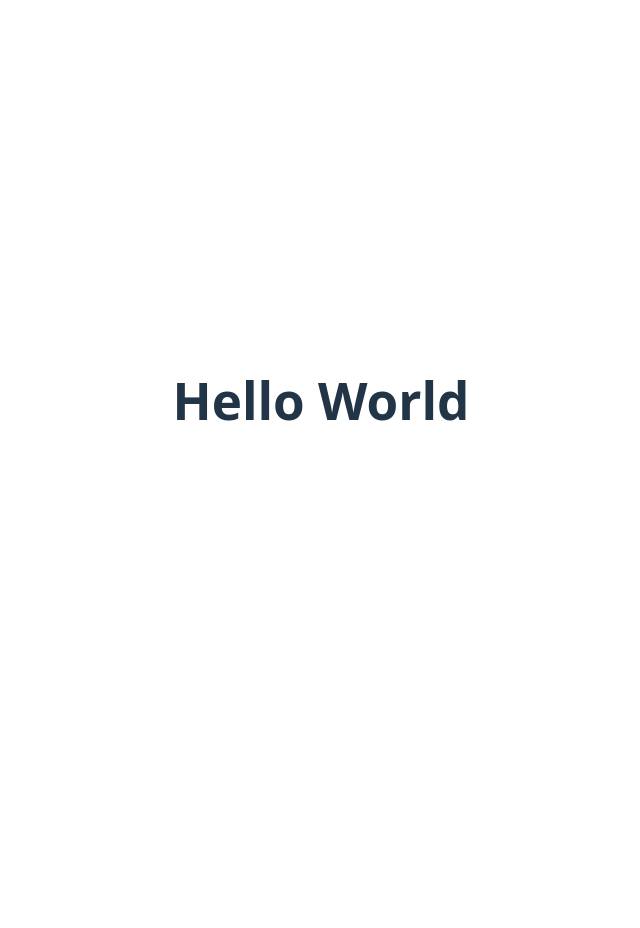
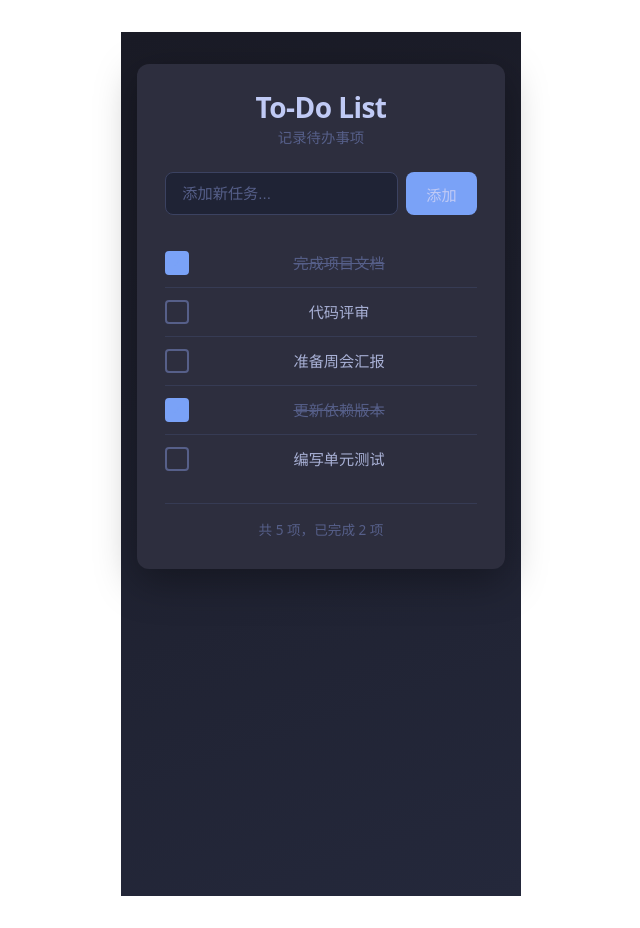
Before and after one commit to luckyBoy-11111/git_test, a Vue app: page / in a window 1280 px wide. Shown: the whole page, without its empty margins (319-959 px from the left). Before the commit the page ends 800 px from the top, so only its background shows below. Built offline with nearby package versions, Linux system fonts and the light colour scheme.

Commit message:
完成静态页面的开发工作

```diff
--- a/index.html
+++ b/index.html
@@ -4,7 +4,7 @@
     <meta charset="UTF-8" />
     <link rel="icon" type="image/svg+xml" href="/vite.svg" />
     <meta name="viewport" content="width=device-width, initial-scale=1.0" />
-    <title>git-vue-test</title>
+    <title>To-Do List</title>
   </head>
   <body>
     <div id="app"></div>
--- a/src/App.vue
+++ b/src/App.vue
@@ -1,11 +1,174 @@
 <template>
-  <div>
-    <h1>Hello World</h1>
+  <div class="todo-page">
+    <div class="todo-card">
+      <h1 class="todo-title">To-Do List</h1>
+      <p class="todo-subtitle">记录待办事项</p>
+
+      <div class="todo-input-area">
+        <input
+          type="text"
+          class="todo-input"
+          placeholder="添加新任务..."
+          readonly
+        />
+        <button type="button" class="todo-add-btn">添加</button>
+      </div>
+
+      <ul class="todo-list">
+        <li class="todo-item todo-item--done">
+          <span class="todo-checkbox" aria-hidden="true">✓</span>
+          <span class="todo-text">完成项目文档</span>
+        </li>
+        <li class="todo-item">
+          <span class="todo-checkbox" aria-hidden="true"></span>
+          <span class="todo-text">代码评审</span>
+        </li>
+        <li class="todo-item">
+          <span class="todo-checkbox" aria-hidden="true"></span>
+          <span class="todo-text">准备周会汇报</span>
+        </li>
+        <li class="todo-item todo-item--done">
+          <span class="todo-checkbox" aria-hidden="true">✓</span>
+          <span class="todo-text">更新依赖版本</span>
+        </li>
+        <li class="todo-item">
+          <span class="todo-checkbox" aria-hidden="true"></span>
+          <span class="todo-text">编写单元测试</span>
+        </li>
+      </ul>
+
+      <div class="todo-footer">
+        <span class="todo-count">共 5 项，已完成 2 项</span>
+      </div>
+    </div>
   </div>
 </template>
 
 <script setup lang="ts">
-
+// 静态页面，无逻辑
 </script>
 
-<style scoped></style>
+<style scoped>
+.todo-page {
+  min-height: 100vh;
+  padding: 2rem 1rem;
+  display: flex;
+  justify-content: center;
+  align-items: flex-start;
+  background: linear-gradient(160deg, #1a1b26 0%, #24283b 100%);
+}
+
+.todo-card {
+  width: 100%;
+  max-width: 420px;
+  background: #2d2e3e;
+  border-radius: 12px;
+  padding: 1.75rem;
+  box-shadow: 0 12px 40px rgba(0, 0, 0, 0.35);
+}
+
+.todo-title {
+  margin: 0 0 0.25rem;
+  font-size: 1.75rem;
+  font-weight: 600;
+  color: #c0caf5;
+  letter-spacing: -0.02em;
+}
+
+.todo-subtitle {
+  margin: 0 0 1.5rem;
+  font-size: 0.9rem;
+  color: #565f89;
+}
+
+.todo-input-area {
+  display: flex;
+  gap: 0.5rem;
+  margin-bottom: 1.5rem;
+}
+
+.todo-input {
+  flex: 1;
+  padding: 0.65rem 1rem;
+  font-size: 0.95rem;
+  color: #c0caf5;
+  background: #1f2335;
+  border: 1px solid #3b4261;
+  border-radius: 8px;
+  outline: none;
+}
+
+.todo-input::placeholder {
+  color: #565f89;
+}
+
+.todo-add-btn {
+  padding: 0.65rem 1.25rem;
+  font-size: 0.95rem;
+  font-weight: 500;
+  color: #c0caf5;
+  background: #7aa2f7;
+  border: none;
+  border-radius: 8px;
+  cursor: default;
+}
+
+.todo-list {
+  list-style: none;
+  margin: 0;
+  padding: 0;
+}
+
+.todo-item {
+  display: flex;
+  align-items: center;
+  gap: 0.75rem;
+  padding: 0.75rem 0;
+  border-bottom: 1px solid #363b54;
+  color: #a9b1d6;
+  font-size: 0.95rem;
+}
+
+.todo-item:last-child {
+  border-bottom: none;
+}
+
+.todo-checkbox {
+  flex-shrink: 0;
+  width: 1.25rem;
+  height: 1.25rem;
+  display: flex;
+  align-items: center;
+  justify-content: center;
+  border: 2px solid #565f89;
+  border-radius: 4px;
+  font-size: 0.75rem;
+  color: #7aa2f7;
+}
+
+.todo-item--done .todo-checkbox {
+  background: #7aa2f7;
+  border-color: #7aa2f7;
+}
+
+.todo-item--done .todo-text {
+  text-decoration: line-through;
+  color: #565f89;
+}
+
+.todo-text {
+  flex: 1;
+}
+
+.todo-footer {
+  margin-top: 1.25rem;
+  padding-top: 1rem;
+  border-top: 1px solid #363b54;
+  font-size: 0.85rem;
+  color: #565f89;
+}
+
+.todo-count {
+  display: block;
+}
+</style>
```
